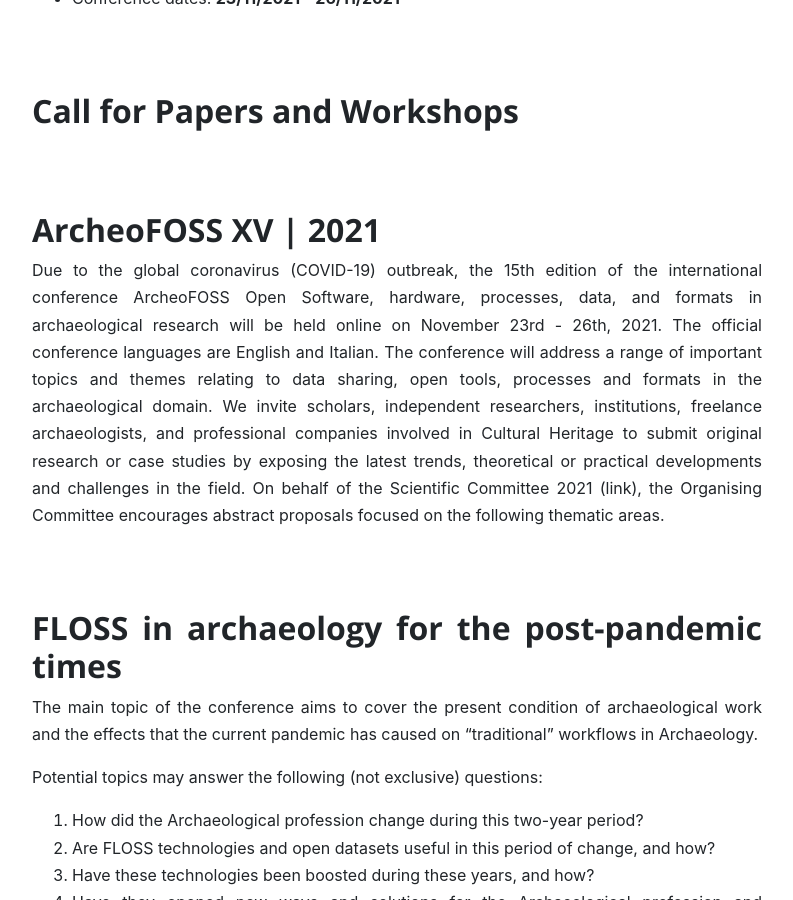
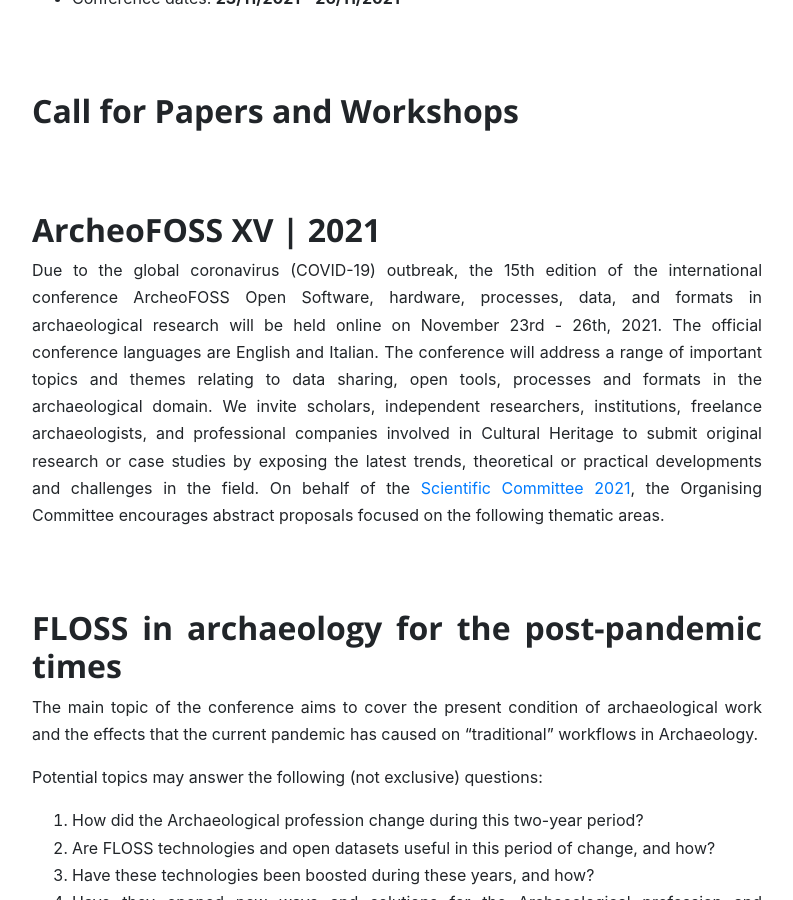
Before and after one commit to archeofoss/2021, a Jekyll site: the page built from index.md, in a window 1280 px wide and 900 px high, scrolled down 1681 px. Shown: the whole window, without its empty margins (243-1036 px from the left). Built offline with Jekyll 4.4.1, drawn with Linux system fonts in a browser that asks for light colours; nearby versions of some CDN libraries.

Commit message:
Link to About Us

```diff
--- a/index.md
+++ b/index.md
@@ -34,7 +34,7 @@
 
 Due to the global coronavirus (COVID-19) outbreak, the 15th edition of the international conference ArcheoFOSS Open Software, hardware, processes, data, and formats in archaeological research will be held online on November 23rd - 26th, 2021. The official conference languages are English and Italian.
 The conference will address a range of important topics and themes relating to data sharing, open tools, processes and formats in the archaeological domain.
-We invite scholars, independent researchers, institutions, freelance archaeologists, and professional companies involved in Cultural Heritage to submit original research or case studies by exposing the latest trends, theoretical or practical developments and challenges in the field. On behalf of the Scientific Committee 2021 (link), the Organising Committee encourages abstract proposals focused on the following thematic areas.
+We invite scholars, independent researchers, institutions, freelance archaeologists, and professional companies involved in Cultural Heritage to submit original research or case studies by exposing the latest trends, theoretical or practical developments and challenges in the field. On behalf of the [Scientific Committee 2021](./about-us), the Organising Committee encourages abstract proposals focused on the following thematic areas.
 
 ## FLOSS in archaeology for the post-pandemic times
 
```
